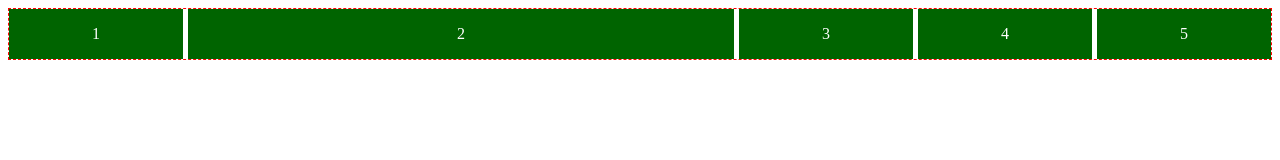
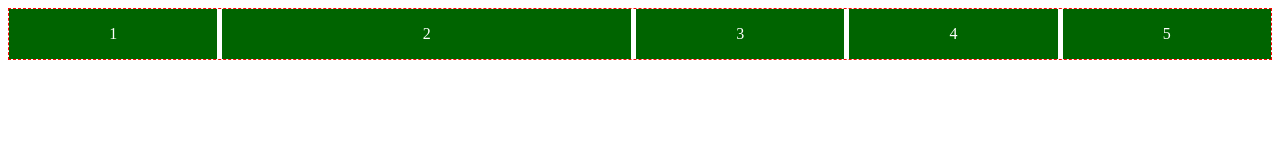
Before and after one commit to developer-2023/wd096, a plain HTML site: page index.html in a window 1280 px wide. Drawn offline with Linux system fonts and the light colour scheme.

Commit message:
Update index.html

```diff
--- a/index.html
+++ b/index.html
@@ -12,7 +12,6 @@
         }
         .flex-container div {
             height: 50px;
-            width: 50px;
             background-color: darkgreen;
             color: white;
             text-align: center;
@@ -22,7 +21,7 @@
             flex-grow: 1;
         }
         .double-size {
-            flex-grow: 4;
+            flex-grow: 2;
         }
     </style>
 </head>
```
